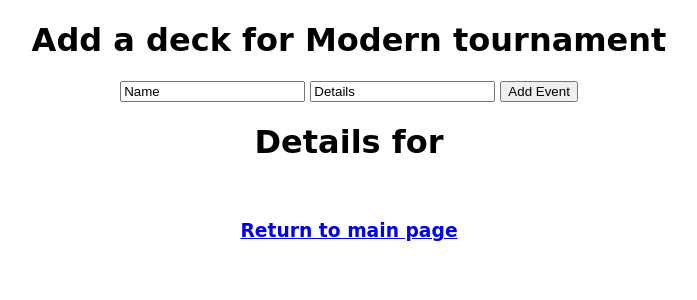
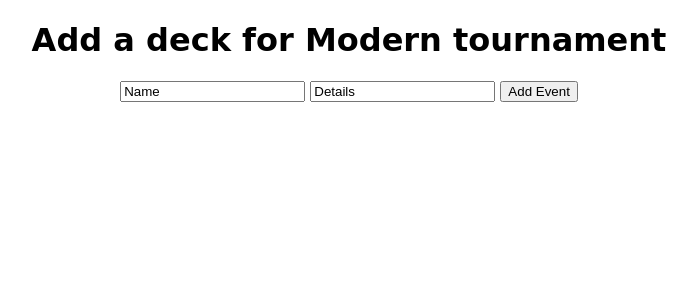
Before and after one commit to luv2ski2/Mtg-Tournament, a Flask app: page /addDeck/1 in a window 1280 px wide. Shown: the top 300 px of the page, without its empty margins (291-988 px from the left). Run offline with Flask 2, Linux system fonts and the light colour scheme; data comes from the database, SQL or seed files in the repository.

Commit message:
fixed addDeck.html

```diff
--- a/templates/addDeck.html
+++ b/templates/addDeck.html
@@ -15,9 +15,5 @@
         <input type="submit" value="Add Event">
     </form>
 
-{# this is just a reminder to delete the stuff below #}
-    <h1 style="text-align: center">Details for {{ name }}</h1>
-    <h3 style="text-align: center">{{ details }}</h3>
-    <br>
-    <h3 style="text-align: center"><a href="/">Return to main page</a> </h3>
+
 {% endblock %}
```
